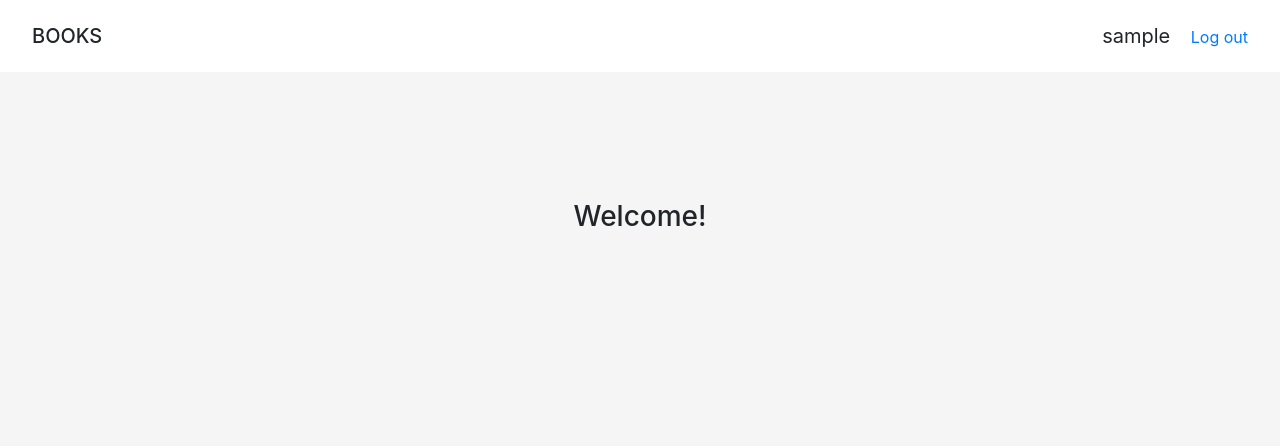
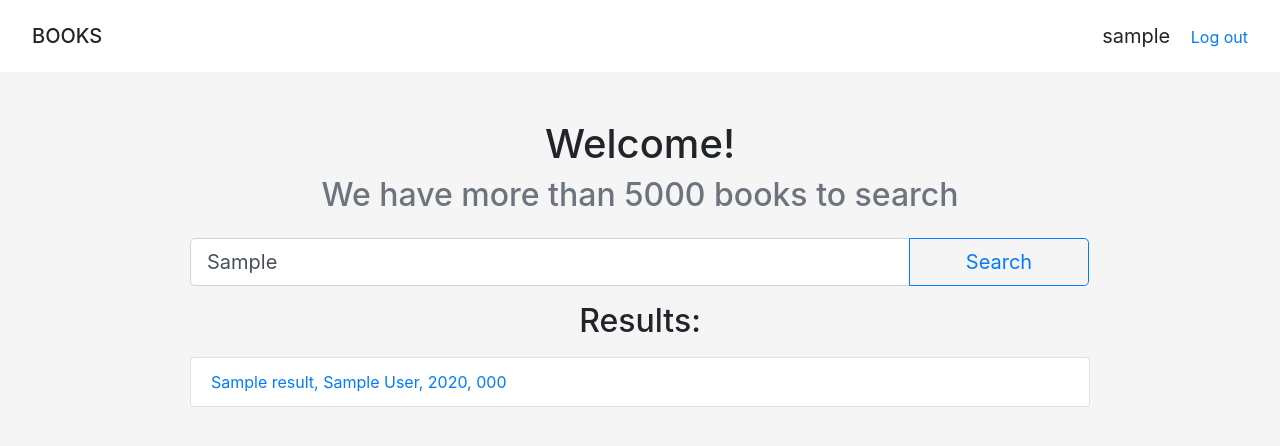
Before and after one commit to rezyaev/books, a Flask app: template templates/welcome.html in a window 1280 px wide. Shown: the top 446 px of the page. Run offline with Flask 2, Linux system fonts and the light colour scheme; the template is opened without the code that fills it: most values are stand-ins (such as "Sample title", 1, 10 or a date in 2020); some libraries are stand-ins or nearby versions.

Commit message:
Modify template for searching books

```diff
--- a/static/welcome.css
+++ b/static/welcome.css
@@ -14,6 +14,37 @@ body {
   display: inline-block;
 }
 
-#welcome-text {
-  margin-top: 10%;
+.form-inline {
+  width: 100%;
 }
+
+.form-inline input {
+  width: 80% !important;
+  border-top-right-radius: 0;
+  border-bottom-right-radius: 0;
+}
+
+.form-inline button {
+  margin-left: -1px;
+  width: 20%;
+  border-top-left-radius: 0;
+  border-bottom-left-radius: 0;
+}
+
+.w-40 {
+  width: 40%;
+}
+
+.mx-w {
+  max-width: 900px;
+}
+
+@media (max-width: 576px) {
+  .form-inline input {
+    width: 70% !important;
+  }
+
+  .form-inline button {
+    width: 30%;
+  }
+}
--- a/templates/welcome.html
+++ b/templates/welcome.html
@@ -9,11 +9,37 @@
 <body>
   <nav class="navbar bg-white">
     <h2 class="navbar-brand my-2 ml-3">BOOKS</h1>
-    <div>
-      <span class="navbar-text">{{ user_name }}</span>
-      <a class="nav-link" href="{{ url_for('logout') }}">Log out</a>
-    </div>
+      <div>
+        <span class="navbar-text">{{ user_name }}</span>
+        <a class="nav-link" href="{{ url_for('logout') }}">Log out</a>
+      </div>
   </nav>
-  <h3 class="text-center" id="welcome-text">Welcome!</h3>
+  <div class="container mt-5">
+    <h1 class="text-center">Welcome!</h1>
+    <h3 class="text-center h2 text-muted">We have more than 5000 books to search</h3>
+    <form class="form-inline mx-auto mt-4 mx-w" action="{{ url_for('welcome') }}" method="POST">
+      <input class="form-control form-control-lg" type="text" name="text"
+        placeholder="Enter book's name, author or ISBN number" value="{{ input_value }}">
+      <button class="btn btn-outline-primary btn-lg">Search</button>
+    </form>
+
+    {% if results %}
+    <h2 class="text-center my-3">Results:</h2>
+    <ul class="list-group mx-w mx-auto">
+
+        {% for result in results %}
+        <li class="list-group-item">
+          <a href="#">
+            {{ result.title }}, {{ result.author }}, {{ result.year }}, {{ result.isbn }}
+          </a>
+        </li>
+        {% endfor %}
+
+    </ul>
+    {% else %}
+      <h4 class="alert alert-danger my-3 w-40 text-center mx-auto">No matches found</h4>
+    {% endif %}
+
+  </div>
 </body>
 {% endblock %}
```
